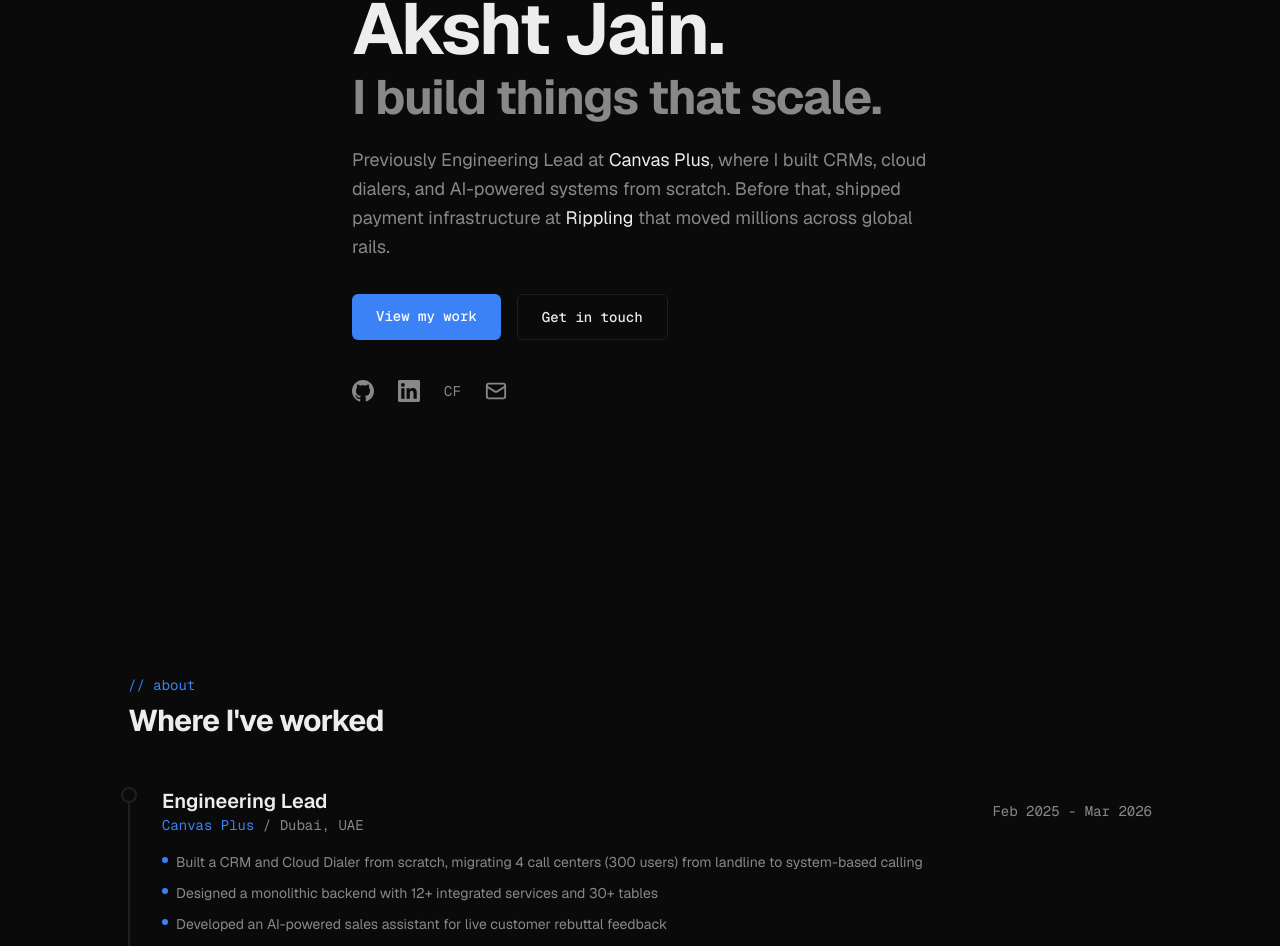
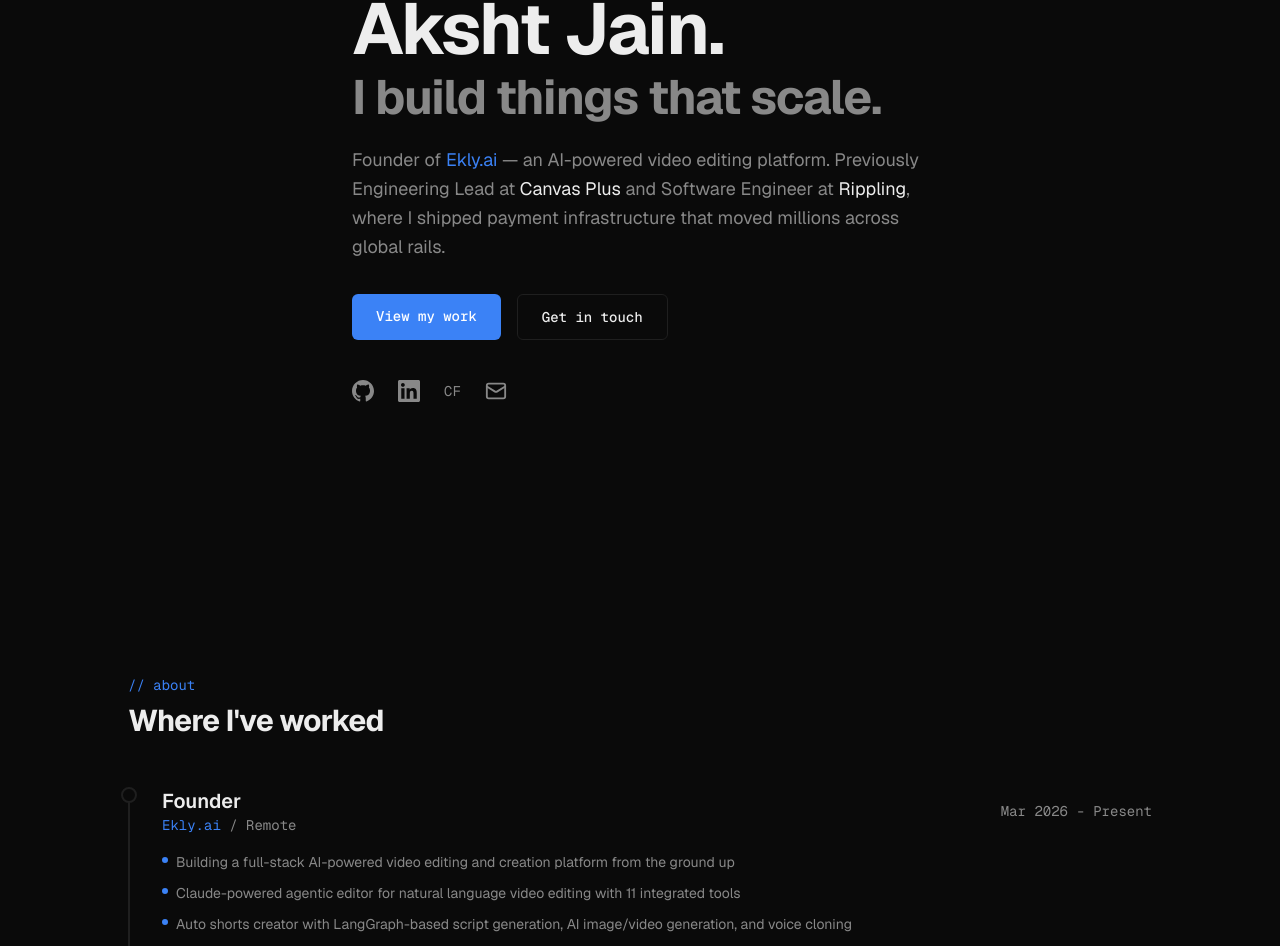
Before and after one commit to akshtjain/portfolio, a Next.js app: page / in a window 1280 px wide. Shown: the part 221-1167 px from the top of the page. Built offline with nearby package versions, Linux system fonts and the light colour scheme.

Commit message:
Lead with Ekly.ai founder across hero, experience, and metadata

```diff
--- a/src/app/layout.tsx
+++ b/src/app/layout.tsx
@@ -13,21 +13,22 @@
 });
 
 export const metadata: Metadata = {
-  title: "Aksht Jain | Software Engineer",
+  title: "Aksht Jain | Founder, Ekly.ai",
   description:
-    "Software Engineer, ex-Canvas Plus & Rippling. Built scalable systems, payment infrastructure, and AI-powered products.",
+    "Founder of Ekly.ai — AI-powered video editing platform. Ex-Canvas Plus Engineering Lead & Rippling SWE2. Building scalable systems and AI products.",
   keywords: [
     "Aksht Jain",
+    "Ekly.ai",
     "Software Engineer",
-    "Engineering Lead",
-    "Full Stack Developer",
+    "Founder",
+    "AI Video Editor",
     "Rippling",
     "Canvas Plus",
   ],
   openGraph: {
-    title: "Aksht Jain | Software Engineer",
+    title: "Aksht Jain | Founder, Ekly.ai",
     description:
-      "Software Engineer, ex-Canvas Plus & Rippling. Built scalable systems, payment infrastructure, and AI-powered products.",
+      "Founder of Ekly.ai — AI-powered video editing platform. Ex-Canvas Plus Engineering Lead & Rippling SWE2. Building scalable systems and AI products.",
     type: "website",
   },
 };
--- a/src/components/About.tsx
+++ b/src/components/About.tsx
@@ -1,4 +1,17 @@
 const experience = [
+  {
+    role: "Founder",
+    company: "Ekly.ai",
+    location: "Remote",
+    period: "Mar 2026 - Present",
+    highlights: [
+      "Building a full-stack AI-powered video editing and creation platform from the ground up",
+      "Claude-powered agentic editor for natural language video editing with 11 integrated tools",
+      "Auto shorts creator with LangGraph-based script generation, AI image/video generation, and voice cloning",
+      "Remotion-based rendering pipeline (SSR + Lambda) with multi-tenant SaaS architecture and Stripe billing",
+    ],
+    tech: ["Next.js", "FastAPI", "Remotion", "Claude AI", "LangGraph", "AWS", "GCP", "PostgreSQL", "Celery"],
+  },
   {
     role: "Engineering Lead",
     company: "Canvas Plus",
--- a/src/components/Hero.tsx
+++ b/src/components/Hero.tsx
@@ -12,12 +12,16 @@
           I build things that scale.
         </h2>
         <p className="animate-fade-in-up mt-6 max-w-xl text-lg leading-relaxed text-muted opacity-0 animate-delay-300">
-          Previously Engineering Lead at{" "}
-          <span className="text-foreground">Canvas Plus</span>, where I built
-          CRMs, cloud dialers, and AI-powered systems from scratch. Before that,
-          shipped payment infrastructure at{" "}
-          <span className="text-foreground">Rippling</span> that moved millions
-          across global rails.
+          Founder of{" "}
+          <a href="https://ekly.ai" target="_blank" rel="noopener noreferrer" className="text-accent hover:text-accent-hover transition-colors">
+            Ekly.ai
+          </a>
+          {" "}&mdash; an AI-powered video editing platform. Previously Engineering
+          Lead at{" "}
+          <span className="text-foreground">Canvas Plus</span> and Software
+          Engineer at{" "}
+          <span className="text-foreground">Rippling</span>, where I shipped
+          payment infrastructure that moved millions across global rails.
         </p>
         <div className="animate-fade-in-up mt-8 flex flex-wrap gap-4 opacity-0 animate-delay-400">
           <a
```
